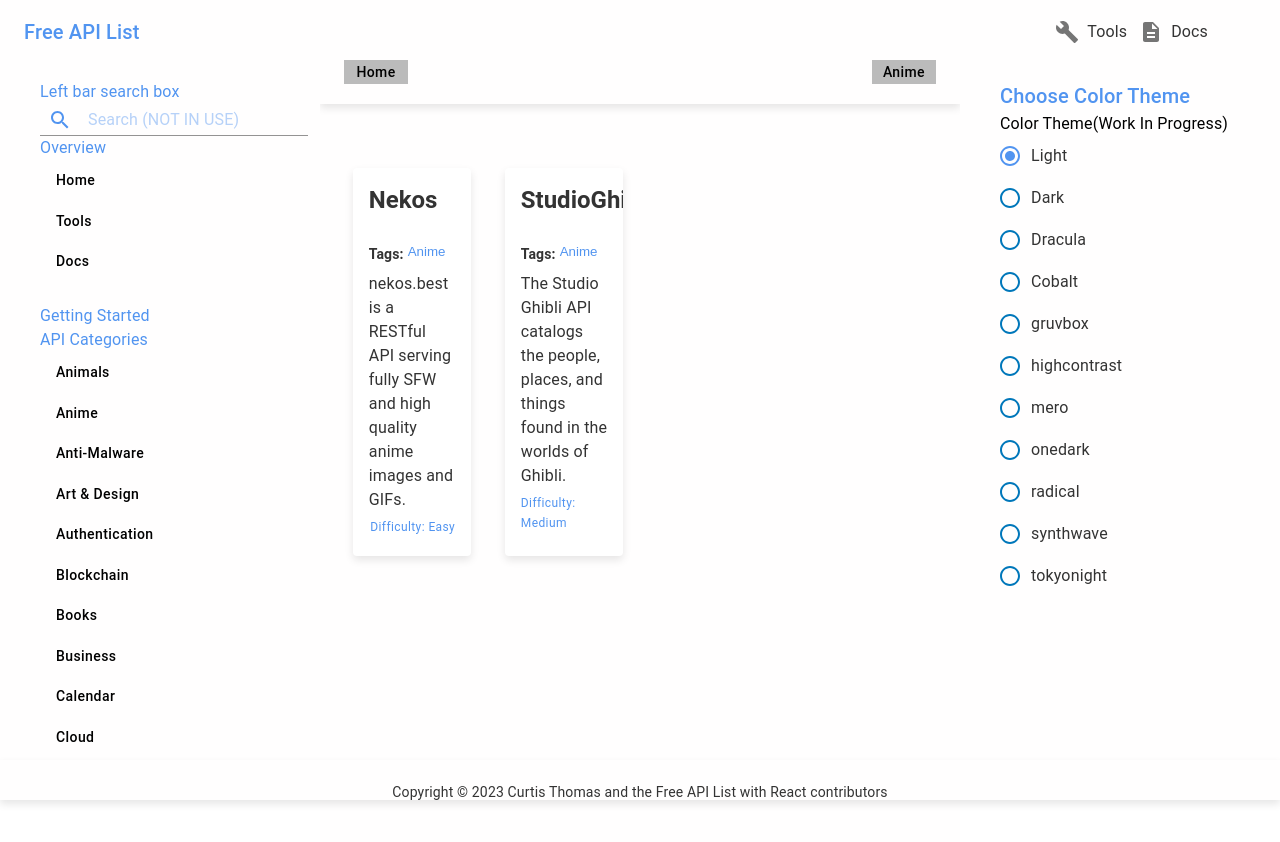
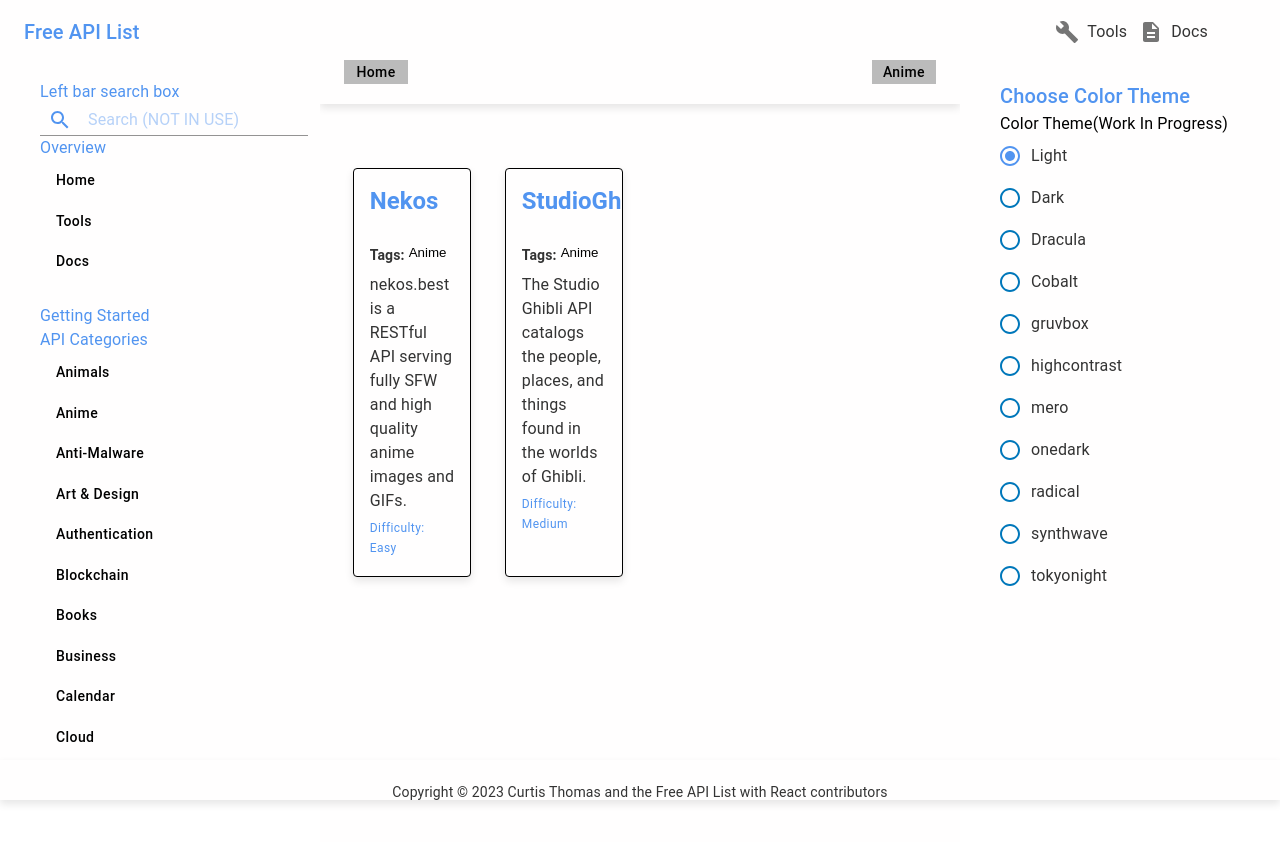
Before and after one commit to Curtis-Thomas/free-api-list-with-react, a React (Create React App) app: page /AnimeDash in a window 1280 px wide. Shown: the top 842 px of the page. Built offline with nearby package versions, Linux system fonts and the light colour scheme.

Commit message:
style: CardRouting updated with theme colors

```diff
--- a/src/components/CardRouting.js
+++ b/src/components/CardRouting.js
@@ -1,5 +1,5 @@
 import { useNavigate } from "react-router-dom";
-import { Box, Card, Typography, ButtonBase } from "@mui/material";
+import { Box, Card, Typography, ButtonBase, useTheme } from "@mui/material";
 
 const CardRouting = ({
   cardName,
@@ -8,6 +8,8 @@ const CardRouting = ({
   description,
   difficulty,
 }) => {
+  const theme = useTheme();
+
   const navigate = useNavigate();
 
   const handleClick = () => {
@@ -31,13 +33,21 @@ const CardRouting = ({
       <Card
         sx={{
           p: 2,
-          m: 0.10,
+          m: 0.1,
           display: "flex",
           flexDirection: "column",
           justifyContent: "flex-start", // Align items at the start of the flex container
           width: "100%",
           height: "100%",
           position: "relative", // Ensure positioning context for children
+          color: theme.palette.text.secondary,
+          backgroundColor: theme.palette.background.default,
+          border: "1px solid",
+          "&:hover": {
+            borderColor: theme.palette.text.secondary,
+            opacity: 0.8,
+            border: "1px dashed",
+          },
         }}
       >
         <Typography
@@ -48,8 +58,8 @@ const CardRouting = ({
             paddingBottom: "20px", // Add padding to the top
             position: "sticky",
             top: "0",
-            backgroundColor: "white", // Optional: Set background color if needed
             zIndex: 1, // Ensure it's above other elements
+            color: theme.palette.text.primary,
           }}
         >
           {cardName}
@@ -73,7 +83,7 @@ const CardRouting = ({
         </Typography>
         <Typography
           variant="caption"
-          sx={{ alignSelf: "flex-end", color: "primary.main" }}
+          sx={{ alignSelf: "flex-end", color: theme.palette.text.primary }}
         >
           Difficulty: {difficulty}
         </Typography>
```
Also changed, not shown: 2 other files (tests, documents, lock files or other folders).
